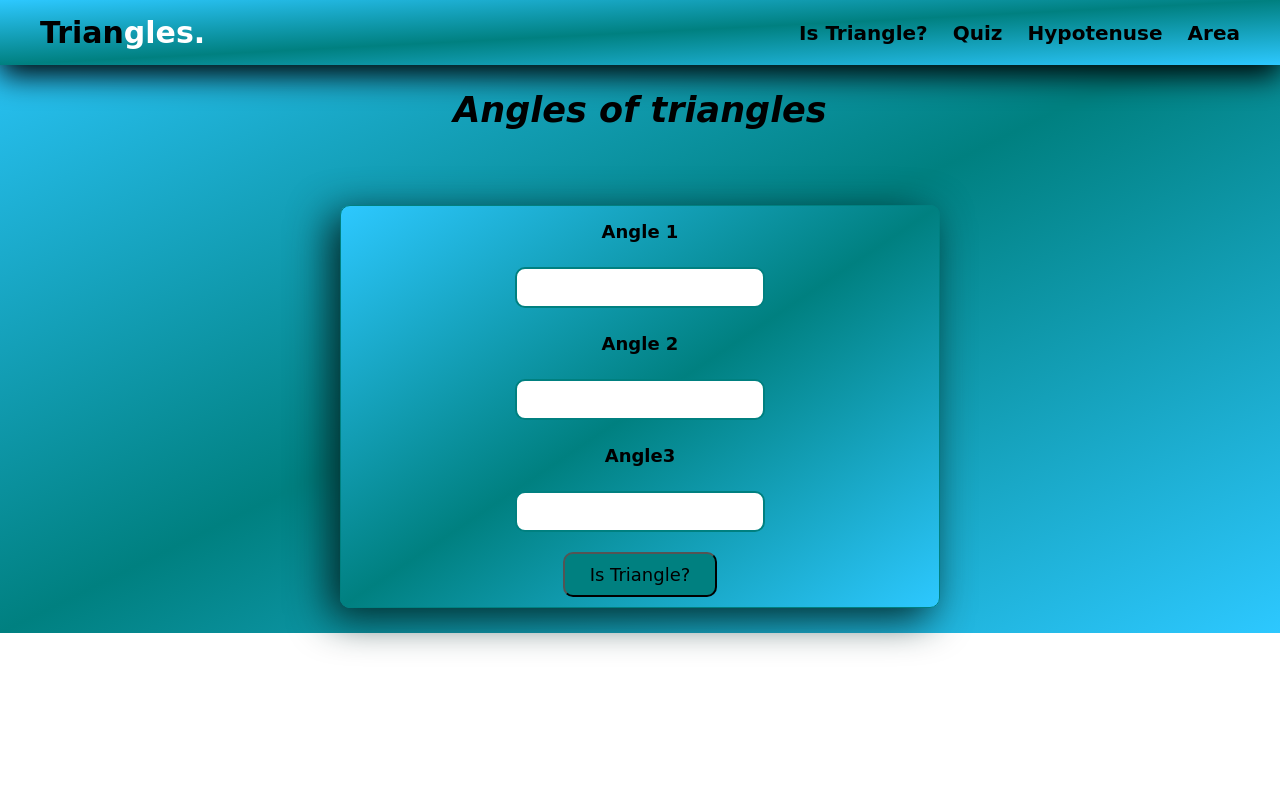
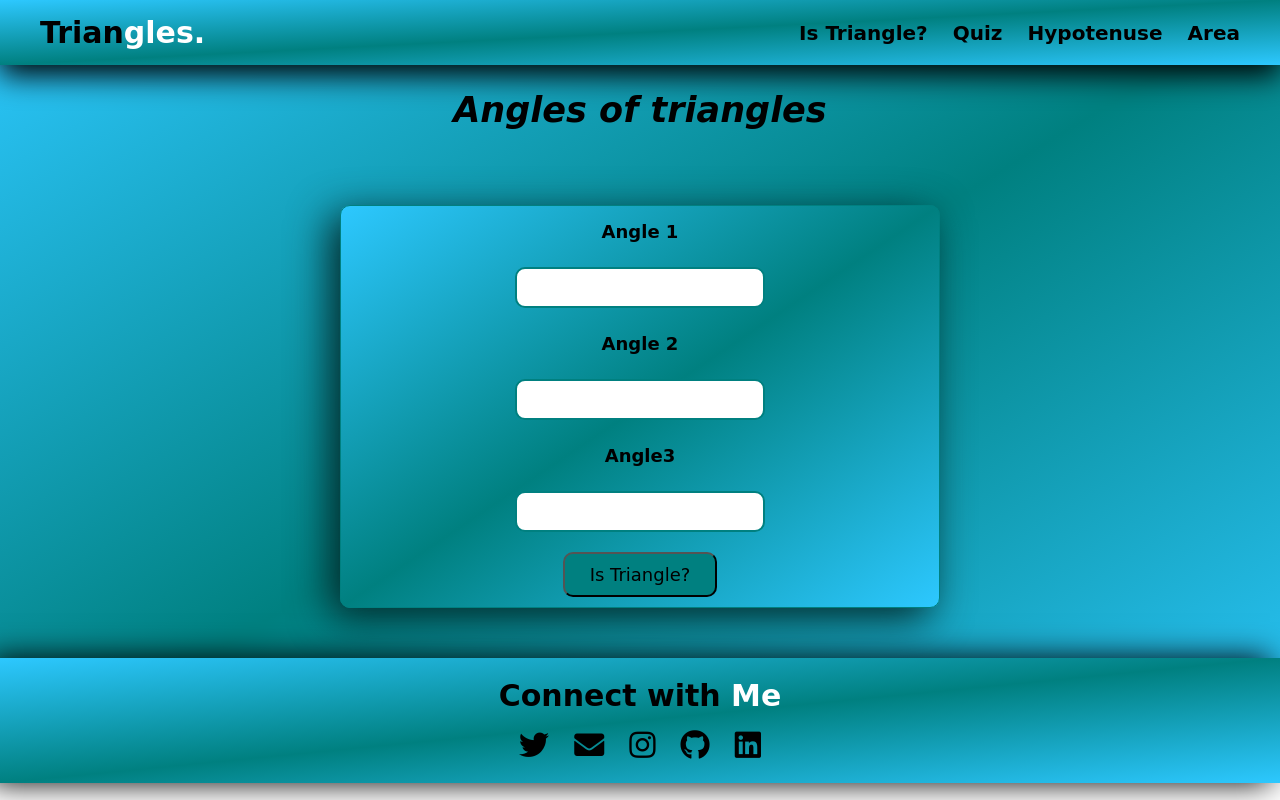
Before and after one commit to nawedrashid/Play-with-Triangles, a plain HTML site: page index.html in a window 1280 px wide. Drawn offline with Linux system fonts and the light colour scheme.

Commit message:
added footer

```diff
--- a/index.html
+++ b/index.html
@@ -6,6 +6,7 @@
     <meta name="viewport" content="width=device-width, initial-scale=1.0">
     <title>Is Triangle ?</title>
     <link rel="stylesheet" href="styles.css" />
+    <link rel="stylesheet" href="https://use.fontawesome.com/releases/v5.15.4/css/all.css" integrity="sha384-DyZ88mC6Up2uqS4h/KRgHuoeGwBcD4Ng9SiP4dIRy0EXTlnuz47vAwmeGwVChigm" crossorigin="anonymous">
 </head>
 <body>
     <nav class="navbar">
@@ -28,7 +29,17 @@
     <input type="number" class="input" />
     <button id="check-btn">Is Triangle?</button>
 </div>
-    <div class="output box"><div>
-        <script src="../SCRIPT/IsTriangle.js"></script>
+<div class="output box"></div>
+<footer class="footer">
+    <div class="Connect">Connect with <span>Me</span></div>
+    <ul class="contacts">
+        <li><a href="https://twitter.com/rashidnawed"><i class="fab fa-twitter"></i></a></li>
+        <li><a href="email.html"><i class="fas fa-envelope"></i></a></li>
+        <li><a href="https://www.instagram.com/nawedrashid"><i class="fab fa-instagram"></i></a></li>
+        <li><a href="https://github.com/nawedrashid"><i class="fab fa-github"></i></a></li>
+        <li><a href="https://www.linkedin.com/in/md-nawed-rashid-550bb31b3"><i class="fab fa-linkedin"></i></a></li>
+    </ul>
+</footer>
+<script src="../SCRIPT/IsTriangle.js"></script>
 </body>
 </html>
--- a/styles.css
+++ b/styles.css
@@ -111,3 +111,36 @@ p{
     padding: 20px;
     font-weight: 600;
 }
+.footer{
+    width: 100%;
+    margin-top: 50px;
+    box-shadow: -10px 0px 30px black;
+    background: linear-gradient(to bottom right,rgb(45,200,500),teal,rgb(45,200,500));
+}
+.footer .contacts{
+    text-align: center;
+}
+.footer .contacts li{
+    list-style: none;
+    display: inline-block;
+    padding-top: 15px;
+    padding-bottom: 20px;
+}
+.footer .contacts li a{
+    color: black;
+    margin-left: 10px;
+    margin-right: 10px;
+    font-size: 30px;
+    transition: color 0.3s ease;
+}
+.footer .contacts li a:hover{
+    color:white;
+}
+.footer .Connect{
+    display:block;
+    text-align: center;
+    padding-top: 20px;
+   font-size: 30px;
+   font-weight: 700;
+   font-family: 'Style Script', cursive;;
+}
```
Also changed, not shown: HTML/Area.html (+12 -1 lines), HTML/Hypotenuse.html (+12 -1 lines), HTML/Quiz.html (+11 -0 lines).
